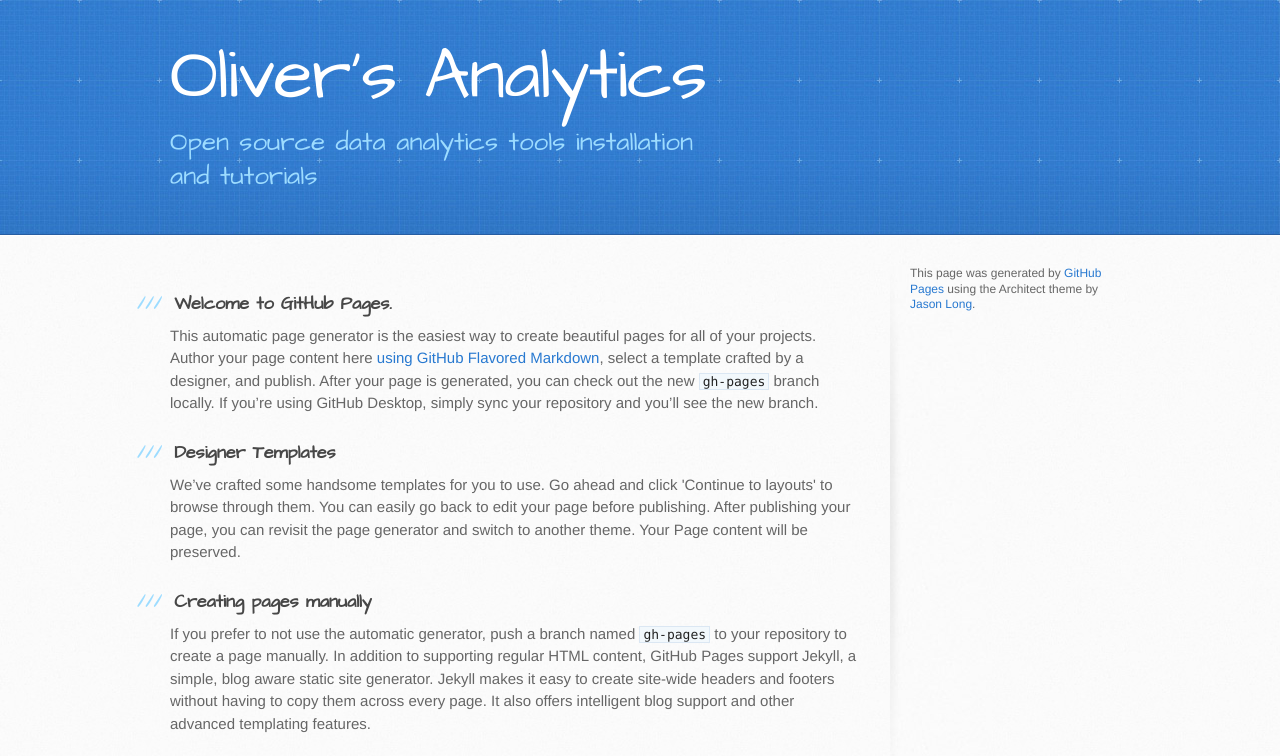
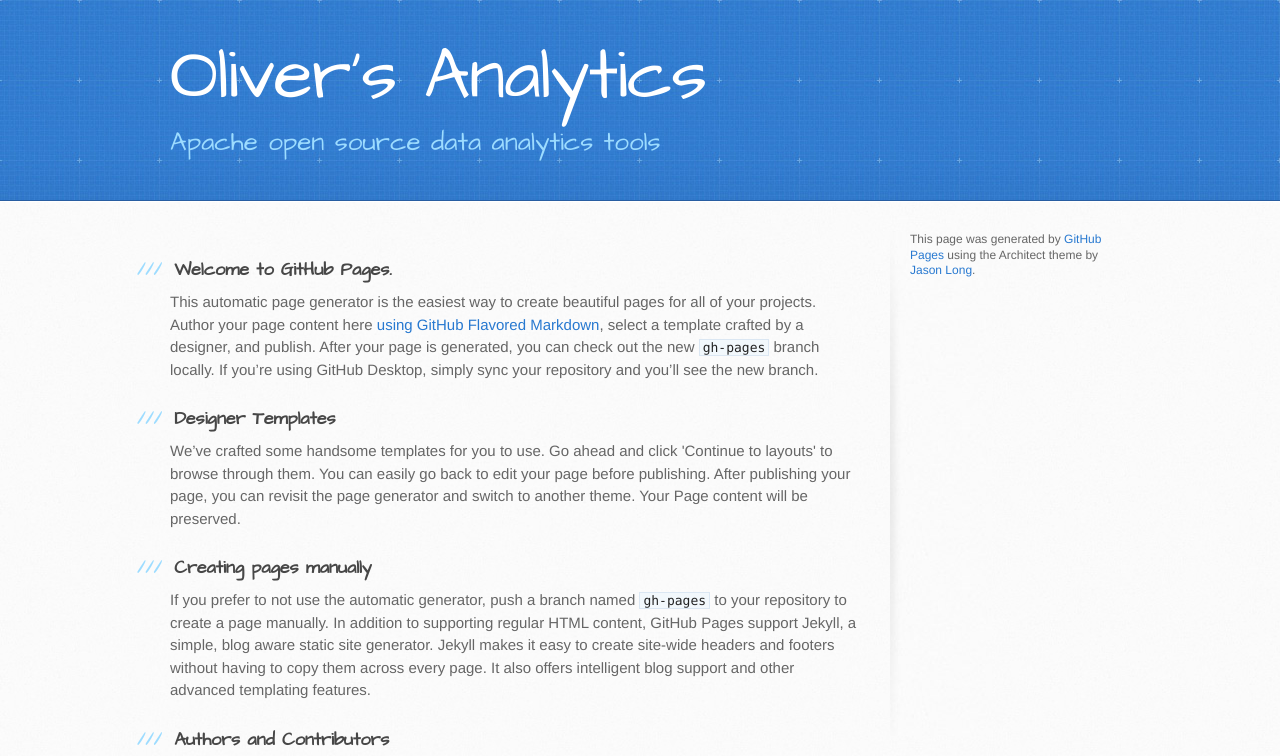
Before and after one commit to epochanalytics/epochanalytics.github.io, a plain HTML site: page index.html in a window 1280 px wide. Shown: the top 756 px of the page. Drawn offline with Linux system fonts and the light colour scheme.

Commit message:
Update index.html

```diff
--- a/index.html
+++ b/index.html
@@ -20,7 +20,7 @@
     <header>
       <div class="inner">
         <h1>Oliver's Analytics</h1>
-        <h2>Open source data analytics tools installation and tutorials</h2>
+        <h2>Apache open source data analytics tools</h2>
         <!--<a href="https://github.com/epochanalytics" class="button"><small>Follow me on</small> GitHub</a> -->
       </div>
     </header>
```
